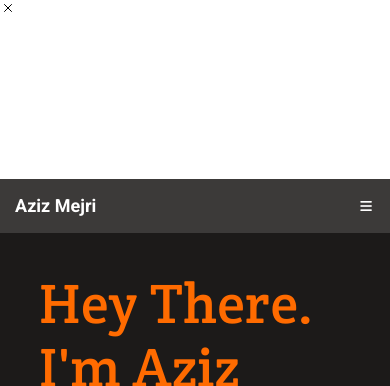
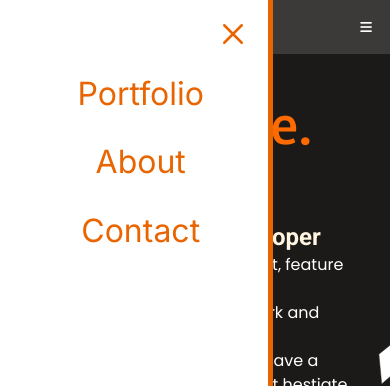
Before and after one commit to nicupop729/Portfolio---CR-training, a plain HTML site: page index.html in a window 390 px wide. Both pictures are taken after a click on the button 366 px from the left and 27 px from the top of the page. Shown: the top 386 px of the page. Drawn offline with nearby package versions, Linux system fonts and the light colour scheme.

Commit message:
Style the module

```diff
--- a/css/main.css
+++ b/css/main.css
@@ -416,6 +416,47 @@ textarea {
     brightness(92%) contrast(82%);
 }
 
+.toggle-nav {
+  position: fixed;
+  top: 0;
+  left: 0;
+  width: 70vw;
+  height: 100%;
+  z-index: 1;
+  padding-top: 40px;
+  color: #e86501;
+  overflow-x: hidden;
+  border-right: 5px solid #e86501;
+}
+
+.toggle-nav ul {
+  display: flex;
+  flex-direction: column;
+  justify-content: space-between;
+  height: 20%;
+  padding-left: 5%;
+  margin-top: 10%;
+}
+
+.toggle-nav ul li {
+  color: #e86501;
+  height: 24px;
+  font-size: 32px;
+  line-height: 44px;
+  cursor: pointer;
+}
+
+#close-icon-id {
+  position: absolute;
+  top: 12px;
+  right: 0;
+  padding-right: 5%;
+  border: 2px solid #fff;
+  cursor: pointer;
+  font-size: 40px;
+  color: #e86501;
+}
+
 @media all and (min-width: 720px) {
   .top-social {
     flex-direction: column;
```
